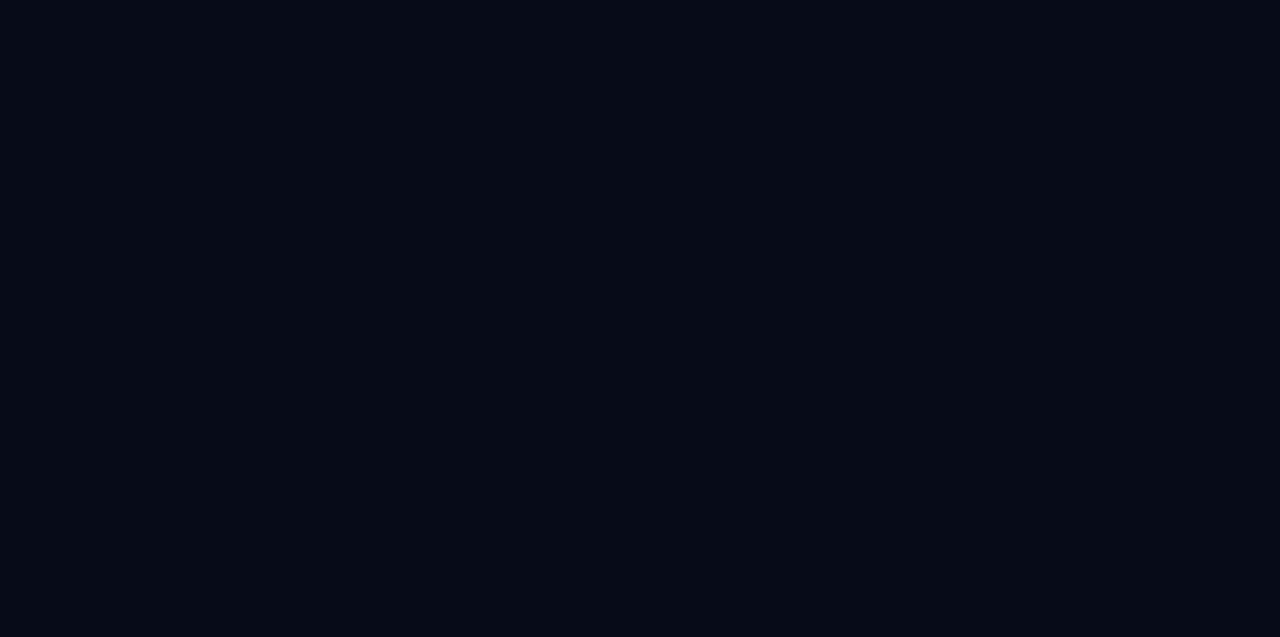
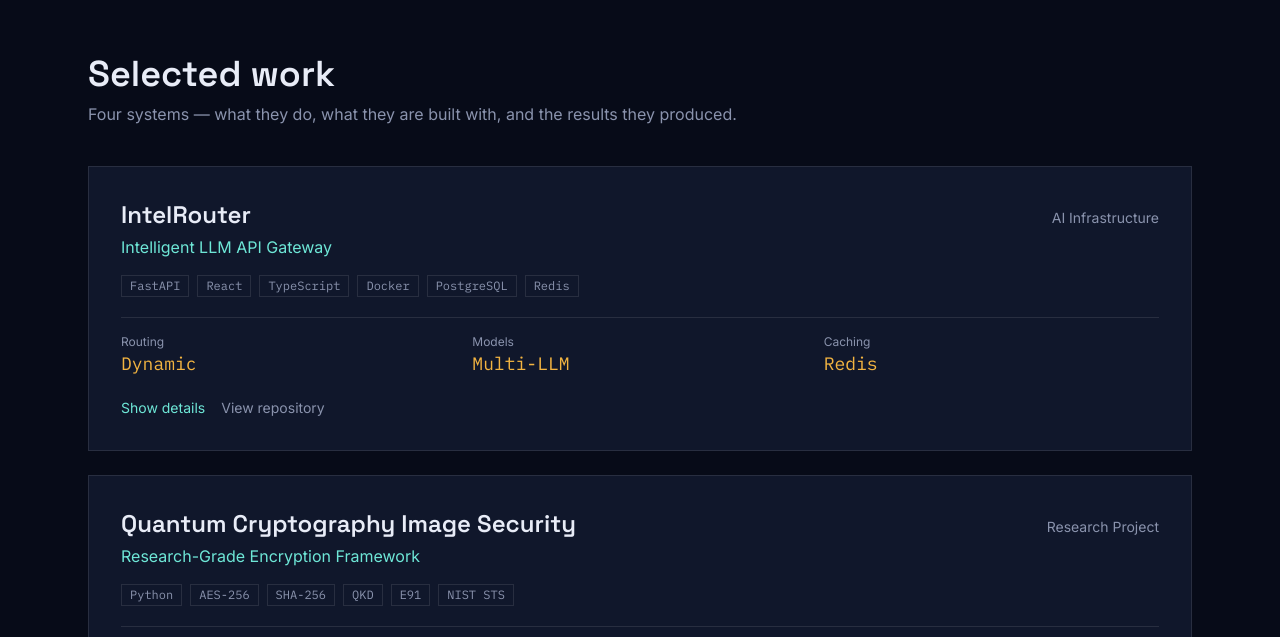
Before and after one commit to VA-SA-NT-H/test-portfolio, a React (Vite) app: page / in a window 1280 px wide. Shown: the part 843-1480 px from the top of the page. Before the commit the page ends 801 px from the top, so only its background shows below. Built offline with nearby package versions, Linux system fonts and the light colour scheme.

Commit message:
feat: add work section with expandable project cards

```diff
--- a/src/App.tsx
+++ b/src/App.tsx
@@ -1,5 +1,6 @@
 import { Header } from "./components/Header";
 import { Hero } from "./components/Hero";
+import { Work } from "./components/Work";
 
 export default function App() {
   return (
@@ -7,6 +8,7 @@ export default function App() {
       <Header />
       <main>
         <Hero />
+        <Work />
       </main>
     </div>
   );
--- /dev/null
+++ b/src/components/ProjectCard.tsx
@@ -0,0 +1,76 @@
+import { motion } from "motion/react";
+import { useState } from "react";
+import type { projects } from "../../data/projects";
+import { usePrefersReducedMotion } from "../hooks/usePrefersReducedMotion";
+
+export type Project = (typeof projects)[number];
+
+interface ProjectCardProps {
+  project: Project;
+}
+
+export function ProjectCard({ project }: ProjectCardProps) {
+  const [open, setOpen] = useState(false);
+  const reduced = usePrefersReducedMotion();
+  const detailId = `project-${project.id}-detail`;
+
+  return (
+    <motion.article
+      className="border border-white/10 bg-panel p-6 sm:p-8"
+      whileHover={reduced ? undefined : { y: -4 }}
+      transition={{ type: "spring", stiffness: 300, damping: 24 }}
+    >
+      <div className="flex flex-wrap items-baseline justify-between gap-2">
+        <h3 className="font-display text-2xl font-semibold">{project.title}</h3>
+        <span className="text-sm text-muted">{project.category}</span>
+      </div>
+      <p className="mt-1 text-entangle">{project.tagline}</p>
+
+      <ul className="mt-4 flex flex-wrap gap-2" aria-label="Technologies">
+        {project.technologies.map((tech) => (
+          <li key={tech} className="border border-white/10 px-2 py-0.5 font-mono text-xs text-muted">
+            {tech}
+          </li>
+        ))}
+      </ul>
+
+      <dl className="mt-5 grid grid-cols-3 gap-4 border-t border-white/10 pt-4">
+        {project.metrics.map((metric) => (
+          <div key={metric.label}>
+            <dt className="text-xs text-muted">{metric.label}</dt>
+            <dd className="font-mono text-lg text-measure">{metric.value}</dd>
+          </div>
+        ))}
+      </dl>
+
+      <div className="mt-5 flex flex-wrap items-center gap-4">
+        <button
+          type="button"
+          aria-expanded={open}
+          aria-controls={detailId}
+          onClick={() => setOpen((value) => !value)}
+          className="text-sm text-entangle underline-offset-4 hover:underline"
+        >
+          {open ? "Hide details" : "Show details"}
+        </button>
+        {project.repoLink && (
+          <a
+            href={project.repoLink}
+            target="_blank"
+            rel="noreferrer"
+            className="text-sm text-muted underline-offset-4 hover:text-ink hover:underline"
+          >
+            View repository
+          </a>
+        )}
+      </div>
+
+      {open && (
+        <div id={detailId} className="mt-4 border-t border-white/10 pt-4">
+          <p className="text-sm leading-relaxed text-muted">{project.description}</p>
+          <p className="mt-2 text-sm text-ink">{project.highlight}</p>
+        </div>
+      )}
+    </motion.article>
+  );
+}
--- /dev/null
+++ b/src/components/Work.tsx
@@ -0,0 +1,29 @@
+import { projects } from "../../data/projects";
+import { ProjectCard } from "./ProjectCard";
+import { Reveal } from "./Reveal";
+
+export function Work() {
+  return (
+    <section
+      id="work"
+      aria-labelledby="work-heading"
+      className="mx-auto max-w-6xl px-4 py-24 sm:px-6"
+    >
+      <Reveal>
+        <h2 id="work-heading" className="font-display text-3xl font-semibold sm:text-4xl">
+          Selected work
+        </h2>
+        <p className="mt-2 max-w-2xl text-muted">
+          Four systems — what they do, what they are built with, and the results they produced.
+        </p>
+      </Reveal>
+      <div className="mt-10 flex flex-col gap-6">
+        {projects.map((project, index) => (
+          <Reveal key={project.id} delay={index * 0.05}>
+            <ProjectCard project={project} />
+          </Reveal>
+        ))}
+      </div>
+    </section>
+  );
+}
```
Also changed, not shown: 1 other file (tests, documents, lock files or other folders).
